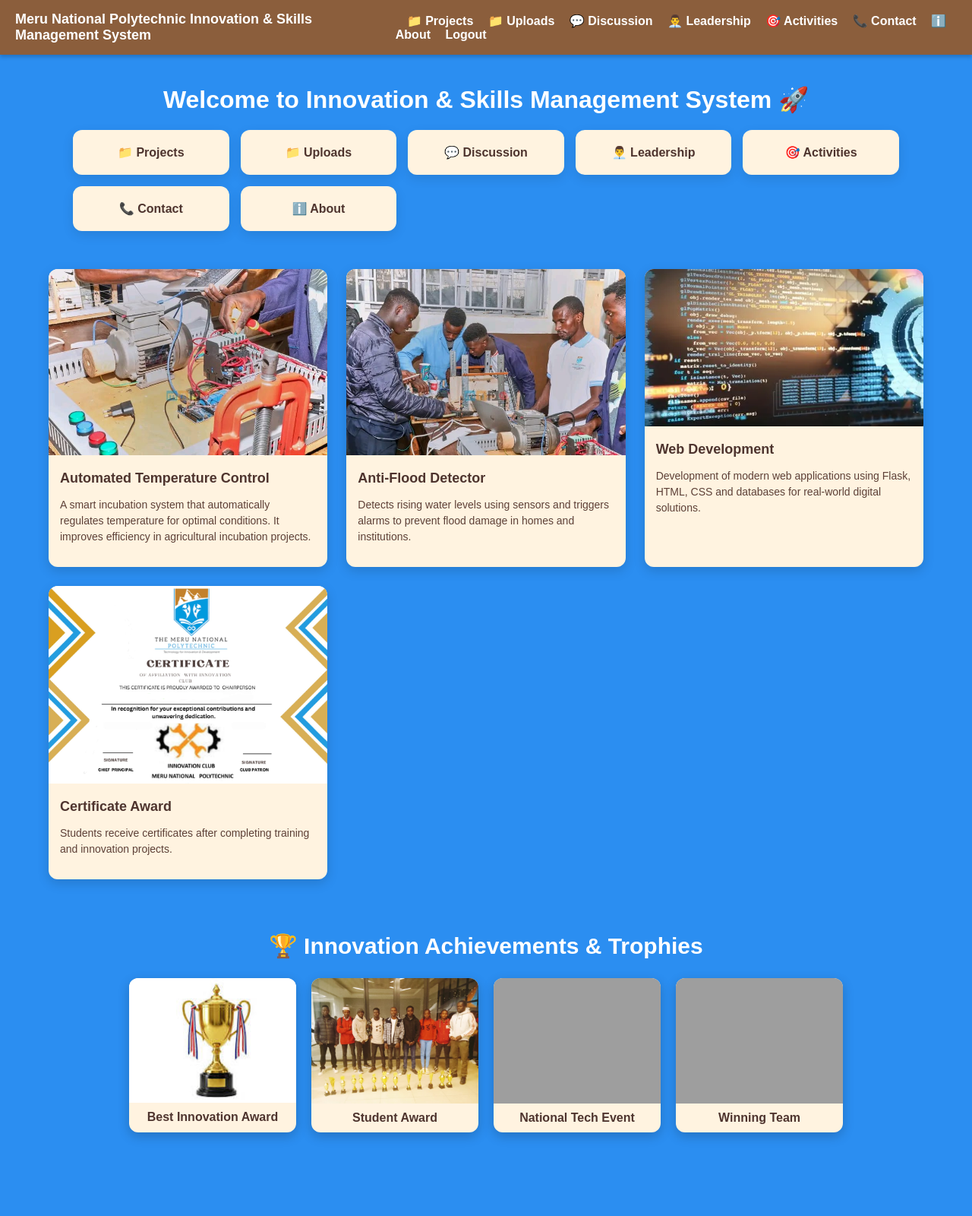
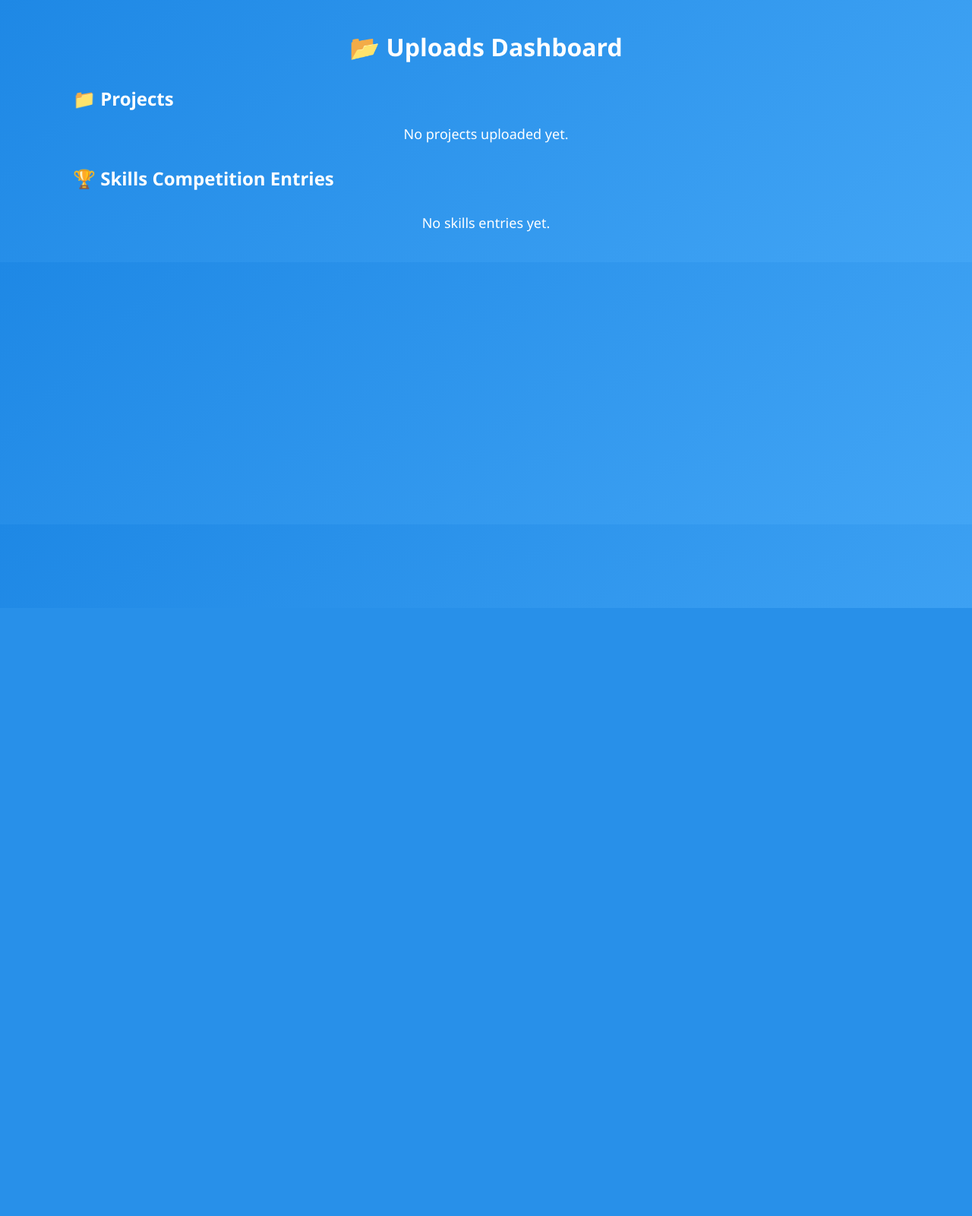
Before and after one commit to jamesmutisokiilu-coder/Meru-National-Polytechnic-innovation-and-skills-management-system, a Flask app: template templates/uploads.html in a window 1280 px wide. Shown: the whole page at 76% size. After the commit the page ends 800 px from the top, so only its background shows below. Run offline with Flask 3, Linux system fonts and the light colour scheme; the template is opened without the code that fills it, so the values that code supplies are empty; grey boxes are pictures that could not be loaded.

Commit message:
Refactor uploads.html with new layout and styles

```diff
--- a/templates/uploads.html
+++ b/templates/uploads.html
@@ -1,287 +1,198 @@
 <!DOCTYPE html>
-<html>
+<html lang="en">
 <head>
 <meta charset="UTF-8">
-<title>Innovation and Skills Management System</title>
+<title>Uploads System</title>
 
 <style>
-body {
-    margin: 0;
-    font-family: Arial, sans-serif;
-    background: #2b8ef1;
+body{
+    font-family: 'Segoe UI', Arial;
+    background: linear-gradient(135deg,#1e88e5,#42a5f5);
+    margin:0;
 }
 
-/* NAVBAR */
-.navbar {
-    background: #8b5e3c;
-    padding: 15px 20px;
-    display: flex;
-    justify-content: space-between;
-    align-items: center;
-    color: white;
-    box-shadow: 0 3px 5px rgba(0,0,0,0.2);
+.container{
+    width:85%;
+    margin:40px auto;
 }
 
-.navbar h2 {
-    margin: 0;
-    font-size: 18px;
+h1{
+    text-align:center;
+    color:white;
 }
 
-.navbar a {
-    color: white;
-    margin-left: 15px;
-    text-decoration: none;
-    font-weight: bold;
+.section-title{
+    color:white;
+    margin:30px 0 10px;
 }
 
-.navbar a:hover {
-    color: #ffe0b2;
+/* PROJECT CARD */
+.project-card{
+    background:white;
+    padding:20px;
+    margin-bottom:20px;
+    border-radius:14px;
+    box-shadow:0 6px 20px rgba(0,0,0,0.2);
 }
 
-/* CONTAINER */
-.container {
-    text-align: center;
-    margin-top: 40px;
-    padding-bottom: 60px;
+.project-card h2{
+    margin:0;
 }
 
-.container h1 {
-    color: white;
+/* IMAGE GRID */
+.image-grid{
+    display:grid;
+    grid-template-columns:repeat(auto-fit,minmax(180px,1fr));
+    gap:10px;
+    margin-top:10px;
 }
 
-/* GRID CARDS */
-.grid {
-    display: grid;
-    grid-template-columns: repeat(auto-fit, minmax(180px, 1fr));
-    gap: 15px;
-    width: 85%;
-    margin: auto;
+.image-grid img{
+    width:100%;
+    height:180px;
+    object-fit:cover;
+    border-radius:10px;
 }
 
-.card {
-    background: #fff3e0;
-    color: #4e342e;
-    padding: 20px;
-    border-radius: 12px;
-    box-shadow: 0 5px 15px rgba(0,0,0,0.1);
-    transition: 0.3s;
-    font-weight: bold;
-    text-decoration: none;
+/* CONTACT BOX */
+.support-box{
+    margin-top:15px;
+    padding:10px;
+    background:#f1f5f9;
+    border-radius:10px;
 }
 
-.card:hover {
-    transform: scale(1.07);
-    background: #ffe0b2;
+.support-box a{
+    display:block;
+    margin:5px 0;
+    text-decoration:none;
+    color:#1d4ed8;
+    font-weight:bold;
 }
 
-/* =========================
-   📁 IMAGE CARDS (FIXED)
-========================= */
-.image-cards {
-    display: grid;
-    grid-template-columns: repeat(auto-fit, minmax(280px, 1fr));
-    gap: 25px;
-    width: 90%;
-    margin: 50px auto;
+/* DELETE BUTTON */
+.btn-delete{
+    background:red;
+    color:white;
+    padding:8px 12px;
+    border:none;
+    border-radius:8px;
+    cursor:pointer;
+    margin-top:10px;
 }
 
-.image-card {
-    background: #fff3e0;
-    border-radius: 12px;
-    overflow: hidden;
-    box-shadow: 0 5px 15px rgba(0,0,0,0.15);
-    transition: 0.3s;
-    text-align: left;
+/* SKILLS */
+.skills-container{
+    margin-top:30px;
 }
 
-.image-card img {
-    width: 100%;
-    height: auto;           /* ✅ FIX: full image visible */
-    display: block;
+.skill-card{
+    background:white;
+    padding:15px;
+    margin-bottom:15px;
+    border-radius:12px;
+    box-shadow:0 4px 12px rgba(0,0,0,0.15);
 }
 
-.image-card .description {
-    padding: 15px;
-    color: #4e342e;
+.empty{
+    color:white;
+    text-align:center;
+    font-size:18px;
 }
+</style>
 
-.image-card h3 {
-    margin: 5px 0;
-    font-size: 18px;
-}
-
-.image-card p {
-    font-size: 14px;
-    line-height: 1.5;
-    color: #5d4037;
-}
-
-.image-card:hover {
-    transform: translateY(-5px);
-}
-
-/* =========================
-   🏆 GALLERY (FIXED)
-========================= */
-.gallery-section {
-    margin-top: 70px;
-    padding-bottom: 50px;
-}
-
-.gallery-section h2 {
-    color: white;
-    font-size: 30px;
-}
-
-.gallery-grid {
-    display: flex;
-    flex-wrap: wrap;
-    justify-content: center;
-    gap: 20px;
-    width: 90%;
-    margin: auto;
-}
-
-.gallery-card {
-    width: 220px;
-    background: #fff3e0;
-    border-radius: 12px;
-    overflow: hidden;
-    box-shadow: 0 5px 15px rgba(0,0,0,0.2);
-    transition: 0.3s;
-}
-
-.gallery-card img {
-    width: 100%;
-    height: auto;          /* ✅ FIX: full image visible */
-    display: block;
-}
-
-.gallery-card p {
-    padding: 10px;
-    color: #4e342e;
-    font-weight: bold;
-    margin: 0;
-}
-
-.gallery-card:hover {
-    transform: scale(1.05);
-}
-
-</style>
 </head>
 
 <body>
 
-<!-- NAVBAR -->
-<div class="navbar">
-    <h2>Meru National Polytechnic Innovation & Skills Management System</h2>
-    <div>
-        <a href="{{ url_for('projects') }}">📁 Projects</a>
-        <a href="{{ url_for('uploads') }}">📁 Uploads</a>
-        <a href="{{ url_for('discussion') }}">💬 Discussion</a>
-        <a href="{{ url_for('leadership') }}">👨‍💼 Leadership</a>
-        <a href="{{ url_for('activities') }}">🎯 Activities</a>
-        <a href="{{ url_for('contact') }}">📞 Contact</a>
-        <a href="{{ url_for('about') }}">ℹ️ About</a>
-        <a href="{{ url_for('logout') }}">Logout</a>
-    </div>
-</div>
-
-<!-- MAIN -->
 <div class="container">
 
-    <h1>Welcome to Innovation & Skills Management System 🚀</h1>
+<h1>📂 Uploads Dashboard</h1>
 
-    <!-- NAV CARDS -->
-    <div class="grid">
-        <a href="{{ url_for('projects') }}" class="card">📁 Projects</a>
-        <a href="{{ url_for('uploads') }}" class="card">📁 Uploads</a>
-        <a href="{{ url_for('discussion') }}" class="card">💬 Discussion</a>
-        <a href="{{ url_for('leadership') }}" class="card">👨‍💼 Leadership</a>
-        <a href="{{ url_for('activities') }}" class="card">🎯 Activities</a>
-        <a href="{{ url_for('contact') }}" class="card">📞 Contact</a>
-        <a href="{{ url_for('about') }}" class="card">ℹ️ About</a>
-    </div>
+<!-- ================= PROJECTS ================= -->
+<h2 class="section-title">📁 Projects</h2>
 
-    <!-- IMAGE CARDS -->
-    <div class="image-cards">
+{% if projects %}
+    {% for project in projects %}
+    <div class="project-card">
 
-        <div class="image-card">
-            <img src="{{ url_for('static', filename='images/img4.jpeg') }}">
-            <div class="description">
-                <h3>Automated Temperature Control</h3>
-                <p>
-                    A smart incubation system that automatically regulates temperature for optimal conditions.
-                    It improves efficiency in agricultural incubation projects.
-                </p>
-            </div>
+        <h2>{{ project['title'] }}</h2>
+        <p>{{ project['description'] }}</p>
+        <p><b>Uploaded by:</b> {{ project['uploader'] }}</p>
+
+        {% if project['file'] %}
+        <div class="image-grid">
+            {% for img in project['file'].split(',') %}
+                {% if img %}
+                <img src="{{ url_for('static', filename='uploads/' + img) }}">
+                {% endif %}
+            {% endfor %}
+        </div>
+        {% endif %}
+
+        <!-- CONTACT -->
+        <div class="support-box">
+            <h3>Contact</h3>
+
+            {% if project['email'] %}
+            <a href="mailto:{{ project['email'] }}">📧 Email</a>
+            {% endif %}
+
+            {% if project['phone'] %}
+            <a href="tel:{{ project['phone'] }}">📞 Call</a>
+            {% endif %}
+
+            {% if project['whatsapp'] %}
+            <a href="https://wa.me/{{ project['whatsapp']|replace('+','')|replace(' ','') }}">
+                💬 WhatsApp
+            </a>
+            {% endif %}
         </div>
 
-        <div class="image-card">
-            <img src="{{ url_for('static', filename='images/img3.jpeg') }}">
-            <div class="description">
-                <h3>Anti-Flood Detector</h3>
-                <p>
-                    Detects rising water levels using sensors and triggers alarms to prevent flood damage
-                    in homes and institutions.
-                </p>
-            </div>
-        </div>
-
-        <div class="image-card">
-            <img src="{{ url_for('static', filename='images/sofware.jpg') }}">
-            <div class="description">
-                <h3>Web Development</h3>
-                <p>
-                    Development of modern web applications using Flask, HTML, CSS and databases
-                    for real-world digital solutions.
-                </p>
-            </div>
-        </div>
-
-        <div class="image-card">
-            <img src="{{ url_for('static', filename='images/jk1234.png') }}">
-            <div class="description">
-                <h3>Certificate Award</h3>
-                <p>
-                    Students receive certificates after completing training and innovation projects.
-                </p>
-            </div>
-        </div>
+        <!-- DELETE PROJECT (FIXED) -->
+        <form action="{{ url_for('delete_project', project_id=project['id']) }}" method="POST">
+            <button class="btn-delete" type="submit"
+            onclick="return confirm('Delete this project?')">
+                🗑 Delete Project
+            </button>
+        </form>
 
     </div>
+    {% endfor %}
+{% else %}
+<p class="empty">No projects uploaded yet.</p>
+{% endif %}
 
-    <!-- GALLERY -->
-    <div class="gallery-section">
+<!-- ================= SKILLS ================= -->
+<h2 class="section-title">🏆 Skills Competition Entries</h2>
 
-        <h2>🏆 Innovation Achievements & Trophies</h2>
+<div class="skills-container">
 
-        <div class="gallery-grid">
+{% if skills %}
+    {% for s in skills %}
+    <div class="skill-card">
 
-            <div class="gallery-card">
-                <img src="{{ url_for('static', filename='images/trophy.jpg') }}">
-                <p>Best Innovation Award</p>
-            </div>
+        <p><b>Name:</b> {{ s['name'] }}</p>
+        <p><b>Class:</b> {{ s['class_name'] }}</p>
+        <p><b>Department:</b> {{ s['department'] }}</p>
+        <p><b>Area:</b> {{ s['area'] }}</p>
+        <p><b>Supervisor:</b> {{ s['supervisor'] }}</p>
 
-            <div class="gallery-card">
-                <img src="{{ url_for('static', filename='images/students.jpeg') }}">
-                <p>Student Award</p>
-            </div>
-
-            <div class="gallery-card">
-                <img src="{{ url_for('static', filename='images/event1.jpg') }}">
-                <p>National Tech Event</p>
-            </div>
-
-            <div class="gallery-card">
-                <img src="{{ url_for('static', filename='images/team1.jpg') }}">
-                <p>Winning Team</p>
-            </div>
-
-        </div>
+        <!-- DELETE SKILL (FIXED) -->
+        <form action="{{ url_for('delete_skill', skill_id=s['id']) }}" method="POST">
+            <button class="btn-delete" type="submit"
+            onclick="return confirm('Delete this skill entry?')">
+                🗑 Delete Skill
+            </button>
+        </form>
 
     </div>
+    {% endfor %}
+{% else %}
+<p class="empty">No skills entries yet.</p>
+{% endif %}
+
+</div>
 
 </div>
 
```
